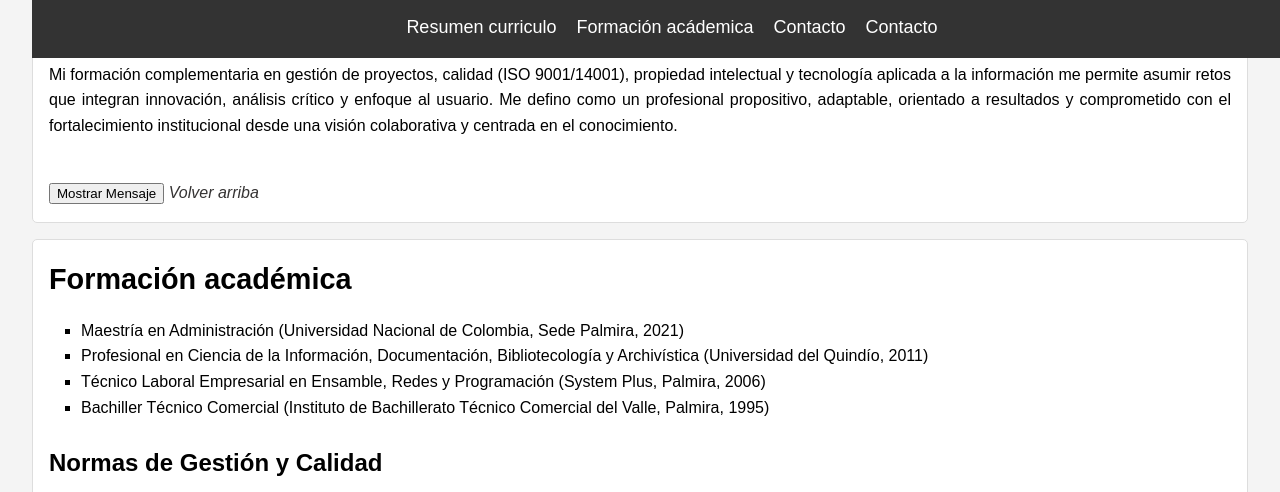
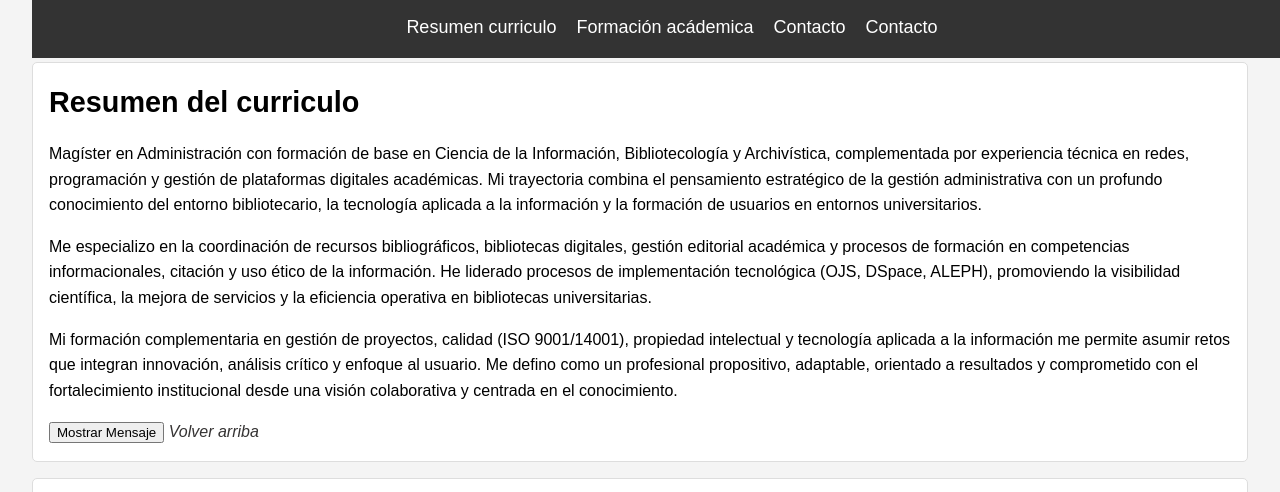
Before and after one commit to wagudelop/Laboratorio04, a plain HTML site: page index.html in a window 1280 px wide. Shown: the part 270-762 px from the top of the page. Drawn offline with Linux system fonts and the light colour scheme.

Commit message:
Corrección codigo
Estos ajustes los hice basándome en las recomendaciones que vi

```diff
--- a/index.html
+++ b/index.html
@@ -41,20 +41,22 @@
                 Información, Bibliotecología y Archivística, complementada por experiencia técnica en redes,
                 programación y gestión de plataformas digitales académicas. Mi trayectoria combina el pensamiento
                 estratégico de la gestión administrativa con un profundo conocimiento del entorno bibliotecario, la
-                tecnología aplicada a la información y la formación de usuarios en entornos universitarios.<br><br>
+                tecnología aplicada a la información y la formación de usuarios en entornos universitarios.</p>
 
-                Me especializo en la coordinación de recursos bibliográficos, bibliotecas digitales, gestión editorial
+            <p class="parrafo-justificado">Me especializo en la coordinación de recursos bibliográficos, bibliotecas
+                digitales, gestión editorial
                 académica y procesos de formación en competencias informacionales, citación y uso ético de la
                 información. He liderado procesos de implementación tecnológica (OJS, DSpace, ALEPH), promoviendo la
                 visibilidad científica, la mejora de servicios y la eficiencia operativa en bibliotecas
-                universitarias.<br><br>
+                universitarias.</p>
 
-                Mi formación complementaria en gestión de proyectos, calidad (ISO 9001/14001), propiedad intelectual y
+            <p class="parrafo-justificado">Mi formación complementaria en gestión de proyectos, calidad (ISO
+                9001/14001), propiedad intelectual y
                 tecnología aplicada a la información me permite asumir retos que integran innovación, análisis crítico y
                 enfoque al usuario. Me defino como un profesional propositivo, adaptable, orientado a resultados y
                 comprometido con el fortalecimiento institucional desde una visión colaborativa y centrada en el
-                conocimiento.<br><br>
-            </p>
+                conocimiento.</p>
+
             <button onclick="mostrarMensaje('resumen')">Mostrar Mensaje</button>
             <a href="#inicio" class="enlace-footer"><i>Volver arriba</i></a>
 
@@ -149,7 +151,7 @@
                 <input type="text" id="apellido" name="apellido" required><br><br>
 
                 <label for="celular">Celular:</label><br>
-                <input type="tel" id="celular" name="celular" required><br><br>
+                <input type="tel" id="celular" name="celular" required pattern="[0-9]*"><br><br>
 
                 <label for="email">Email:</label><br>
                 <input type="email" id="email" name="email" required><br><br>
--- a/styles.css
+++ b/styles.css
@@ -26,6 +26,11 @@ header {
     text-align: center;
     padding: 1em 0;
     z-index: 1000; /* Asegura que el encabezado esté por encima de otros elementos */
+}
+
+/* Agrega esta nueva regla a tu archivo CSS */
+#resumen {
+    margin-top: 300px; /* Ajusta este valor si es necesario */
 }
 
 /* Estilos del pie de página */
@@ -68,10 +73,6 @@ footer a:hover {
     color: #ccc;
 }
 
-/* Estilos para los párrafos justificados */
-.parrafo-justificado {
-    text-align: justify;
-}
 
 /* Estilos para los elementos de lista */
 ul {
```
